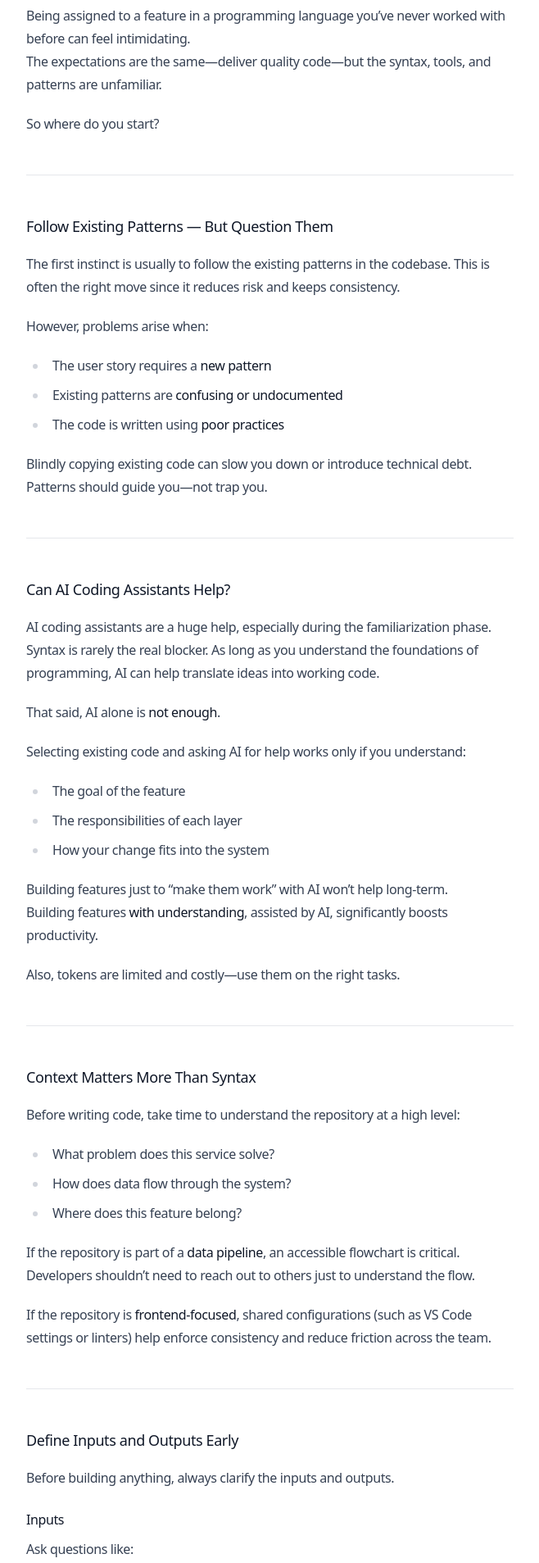
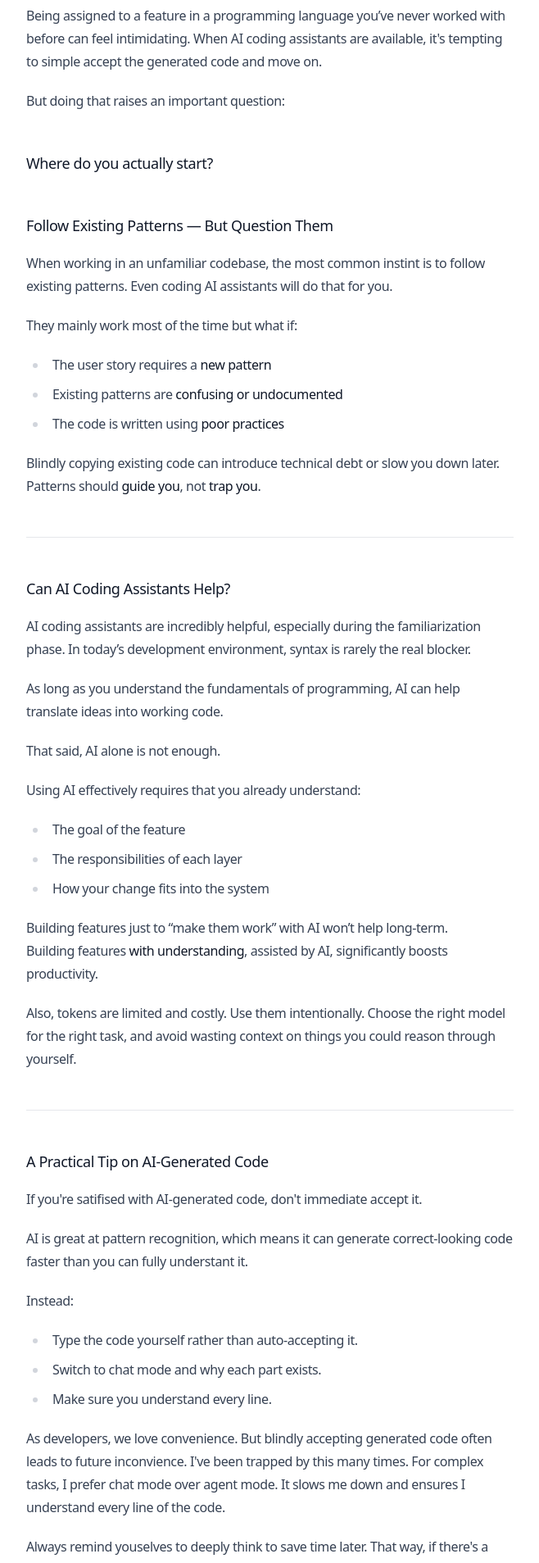
Before and after one commit to roselletabuena/roselle-tabuena, a Next.js app: page /blog/adding-feature-in-an-unfamiliar-programming-language in a window 1280 px wide. Shown: the part 280-2187 px from the top of the page at 82% size, without its empty margins (304-962 px from the left). Built offline with nearby package versions, Linux system fonts and the light colour scheme.

Commit message:
modify adding a feature in an unfamiliar programming language blog

```diff
--- a/app/blog/adding-feature-in-an-unfamiliar-programming-language/page.mdx
+++ b/app/blog/adding-feature-in-an-unfamiliar-programming-language/page.mdx
@@ -8,33 +8,38 @@ tags: ["software-engineering", "learning", "ai-tools", "best-practices"]
 ## Introduction
 
 Being assigned to a feature in a programming language you’ve never worked with before can feel intimidating.
-The expectations are the same—deliver quality code—but the syntax, tools, and patterns are unfamiliar.
+When AI coding assistants are available, it's tempting to simple accept the generated code and move on.
 
-So where do you start?
+But doing that raises an important question:
 
+**Where do you actually start?**
 ---
 
 ## Follow Existing Patterns — But Question Them
+When working in an unfamiliar codebase, the most common instint is to follow existing patterns. Even coding AI assistants will do that for you.
 
-The first instinct is usually to follow the existing patterns in the codebase. This is often the right move since it reduces risk and keeps consistency.
-
-However, problems arise when:
+They mainly work most of the time but what if:
 
 - The user story requires a **new pattern**
 - Existing patterns are **confusing or undocumented**
 - The code is written using **poor practices**
 
-Blindly copying existing code can slow you down or introduce technical debt. Patterns should guide you—not trap you.
+Blindly copying existing code can introduce technical debt or slow you down later.
+Patterns should **guide you**, not **trap you**.
+
 
 ---
 
 ## Can AI Coding Assistants Help?
 
-AI coding assistants are a huge help, especially during the familiarization phase. Syntax is rarely the real blocker. As long as you understand the foundations of programming, AI can help translate ideas into working code.
+AI coding assistants are incredibly helpful, especially during the familiarization phase.
+In today’s development environment, syntax is rarely the real blocker.
 
-That said, AI alone is **not enough**.
+As long as you understand the fundamentals of programming, AI can help translate ideas into working code.
 
-Selecting existing code and asking AI for help works only if you understand:
+That said, AI alone is not enough.
+
+Using AI effectively requires that you already understand:
 
 - The goal of the feature
 - The responsibilities of each layer
@@ -43,7 +48,25 @@ Selecting existing code and asking AI for help works only if you understand:
 Building features just to “make them work” with AI won’t help long-term.
 Building features **with understanding**, assisted by AI, significantly boosts productivity.
 
-Also, tokens are limited and costly—use them on the right tasks.
+Also, tokens are limited and costly. Use them intentionally. Choose the right model for the right task, and avoid wasting context on things you could reason through yourself.
+
+
+---
+## A Practical Tip on AI-Generated Code
+
+If you're satifised with AI-generated code, don't immediate accept it.
+
+AI is great at pattern recognition, which means it can generate correct-looking code faster than you can fully understant it.
+
+Instead:
+- Type the code yourself rather than auto-accepting it.
+- Switch to chat mode and why each part exists.
+- Make sure you understand every line.
+
+As developers, we love convenience. But blindly accepting generated code often leads to future inconvience.
+I've been trapped by this many times. For complex tasks, I prefer chat mode over agent mode. It slows me down and ensures I understand every line of the code.
+
+Always remind youselves to deeply think to save time later. That way, if there's a problem with the generated code, you'll know exactly where to fix it.
 
 ---
 
@@ -55,9 +78,13 @@ Before writing code, take time to understand the repository at a high level:
 - How does data flow through the system?
 - Where does this feature belong?
 
-If the repository is part of a **data pipeline**, an accessible flowchart is critical. Developers shouldn’t need to reach out to others just to understand the flow.
+For tech leads and senior developers, having an **updated onboarding checklist** for each large project can be very helpful. Sometimes we forget to focus on these things because they may feel like they don’t add value.
+However, it improves consistency, speeds up onboarding, and reduces back-and-forth communication.
 
-If the repository is **frontend-focused**, shared configurations (such as VS Code settings or linters) help enforce consistency and reduce friction across the team.
+Some examples:
+- Data pipelines: an accessible flowchart is critical—developers shouldn’t need to ask others just to understand the flow
+- Frontend repositories: shared configurations (VS Code settings, linters, formatting rules, copilot instructions) reduce friction
+- Backend services: clear scaffolding, folder structure, and setup expectations help developers move faster
 
 ---
 
@@ -103,17 +130,18 @@ Implementations often change due to hidden constraints or evolving requirements.
 
 Sometimes, the existing codebase contains poor practices.
 
-If improvements are low-risk, make them.
-If changes are risky—especially when there are no unit tests—avoid copying the bad patterns.
+If improvements are low-risk, refactor them. There's still hope. Don't be discouraged by bad code; let it motivate you to write better code moving forward.
+
+If changes are risky, especially when there are no unit test. Avoid copying the bad patterns.
 
 Instead:
 
-- Communicate clearly with the team
-- Explain why you’re not following certain implementations
-- Be consistent in messaging, especially in large teams
-- Review related PRs to avoid conflicting approaches
+- **Communicate clearly with your team** about the challenges you see.
+- **Explain why you’re not following certain implementations** and suggest alternatives.
+- **Be consistent in promoting the new pattern**, particularly in large teams. Consult with the original developers, and align if they agree with the new approach.
+- **Review related PRs** to prevent conflicting implementations.
 
-Not all legacy code should be treated as a standard.
+By balancing careful refactoring with clear communication, you can improve the codebase without introducing risk or confusion.
 
 ---
 
```
